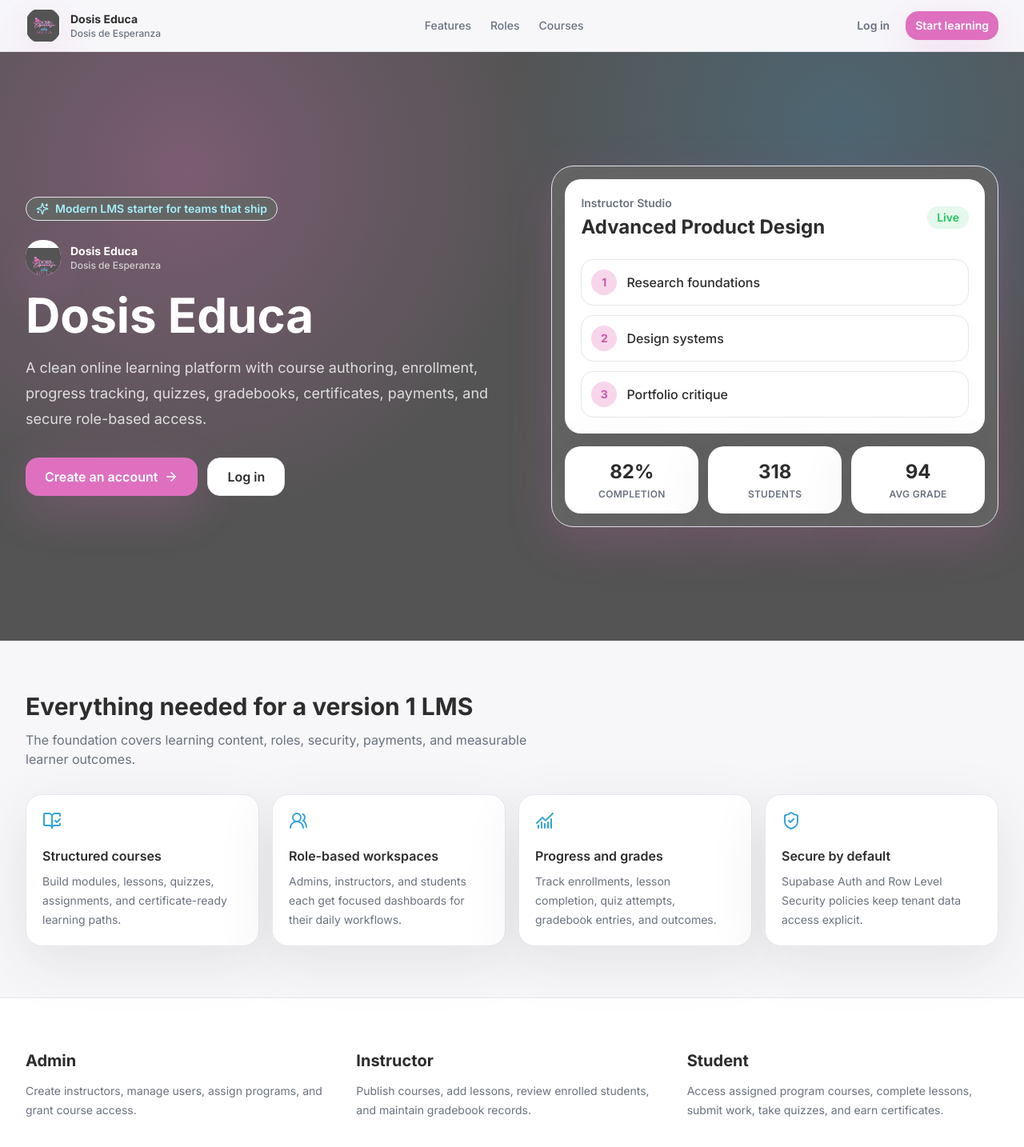
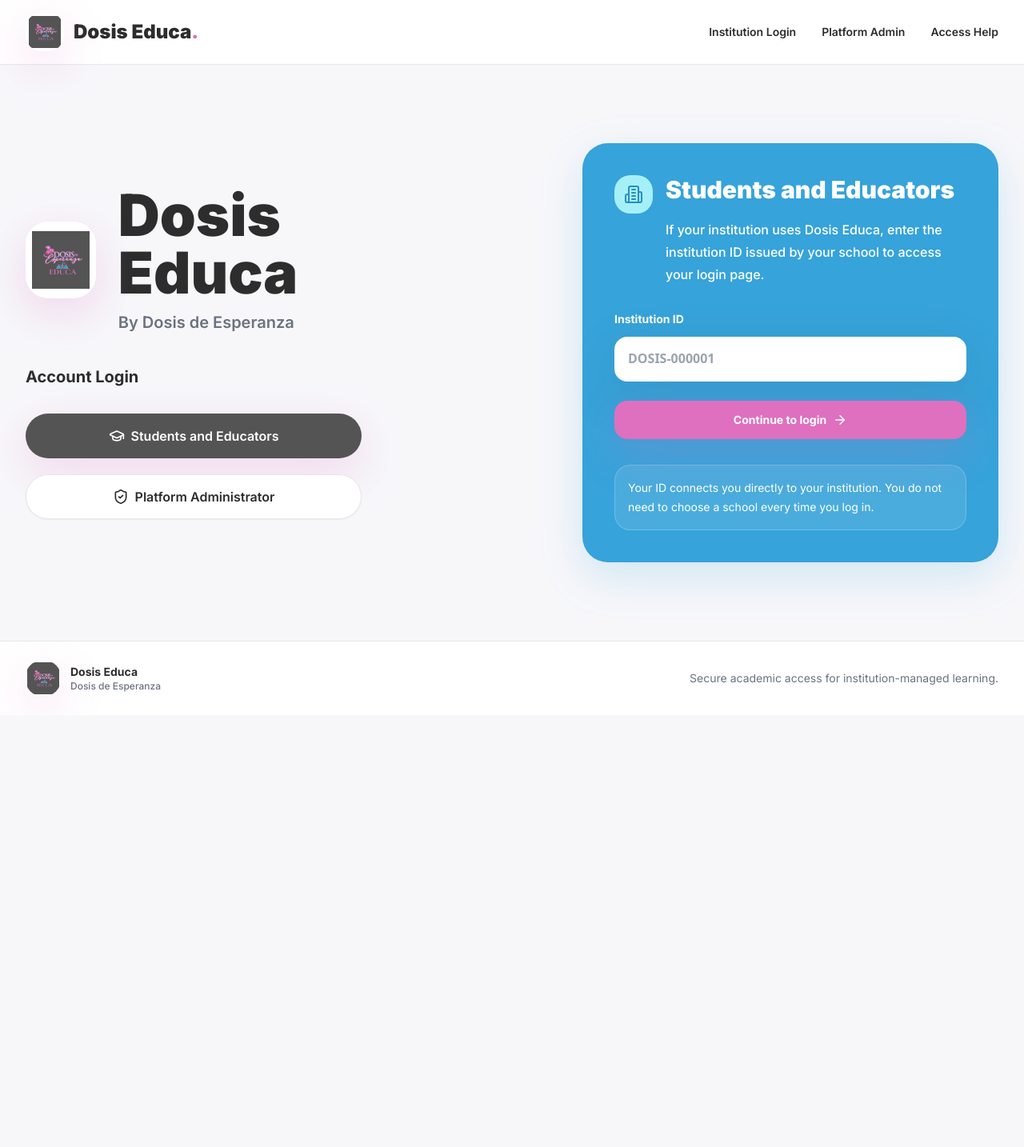
Before and after one commit to angelruizstudio-cpu/KTG-LMS, a Next.js app: page / in a window 1280 px wide. Shown: the top 1434 px of the page at 80% size. After the commit the page ends 894 px from the top, so only its background shows below. Built offline with nearby package versions, Linux system fonts and the light colour scheme; no server answers.

Commit message:
canvas-style-home

```diff
--- a/src/app/auth/login/page.tsx
+++ b/src/app/auth/login/page.tsx
@@ -8,7 +8,7 @@ import { Input } from "@/components/ui/input";
 export default async function LoginPage({
   searchParams
 }: {
-  searchParams: Promise<{ error?: string; next?: string }>;
+  searchParams: Promise<{ error?: string; institutionUserId?: string; next?: string }>;
 }) {
   const params = await searchParams;
 
@@ -35,6 +35,7 @@ export default async function LoginPage({
             placeholder="DOSIS-000001"
             autoCapitalize="characters"
             autoComplete="username"
+            defaultValue={params.institutionUserId ?? ""}
             required
           />
           <Input label="Password" name="password" type="password" autoComplete="current-password" required />
--- a/src/app/page.tsx
+++ b/src/app/page.tsx
@@ -1,146 +1,111 @@
-import { ArrowRight, BookOpenCheck, ChartNoAxesCombined, ShieldCheck, Sparkles, UsersRound } from "lucide-react";
+import { ArrowRight, Building2, GraduationCap, ShieldCheck } from "lucide-react";
+import Image from "next/image";
+import Link from "next/link";
 
 import { BrandLogo } from "@/components/brand-logo";
-import { SiteHeader } from "@/components/layout/site-header";
-import { Card, CardContent } from "@/components/ui/card";
 import { LinkButton } from "@/components/ui/link-button";
 
-const features = [
-  {
-    icon: BookOpenCheck,
-    title: "Structured courses",
-    description: "Build modules, lessons, quizzes, assignments, and certificate-ready learning paths."
-  },
-  {
-    icon: UsersRound,
-    title: "Role-based workspaces",
-    description: "Admins, instructors, and students each get focused dashboards for their daily workflows."
-  },
-  {
-    icon: ChartNoAxesCombined,
-    title: "Progress and grades",
-    description: "Track enrollments, lesson completion, quiz attempts, gradebook entries, and outcomes."
-  },
-  {
-    icon: ShieldCheck,
-    title: "Secure by default",
-    description: "Supabase Auth and Row Level Security policies keep tenant data access explicit."
-  }
-];
+export default function HomePage() {
+  return (
+    <main className="min-h-screen bg-surface text-text-primary">
+      <header className="border-b border-border bg-surface">
+        <div className="mx-auto flex h-20 max-w-7xl items-center justify-between px-5 sm:px-8">
+          <Link className="flex items-center gap-3" href="/">
+            <span className="relative size-12 overflow-hidden rounded-2xl bg-surface shadow-glow">
+              <Image alt="Dosis Educa" className="object-contain p-1" fill priority src="/brand/dosis-educa.png" />
+            </span>
+            <span className="text-2xl font-black tracking-normal text-text-primary">
+              Dosis Educa<span className="text-primary">.</span>
+            </span>
+          </Link>
+          <nav className="hidden items-center gap-8 text-sm font-semibold text-text-primary md:flex">
+            <Link className="hover:text-primary-hover" href="/auth/login">
+              Institution Login
+            </Link>
+            <Link className="hover:text-primary-hover" href="/platform/login">
+              Platform Admin
+            </Link>
+            <Link className="hover:text-primary-hover" href="/auth/register">
+              Access Help
+            </Link>
+          </nav>
+        </div>
+      </header>
 
-export default function LandingPage() {
-  return (
-    <main className="min-h-screen bg-background">
-      <SiteHeader />
-      <section className="relative overflow-hidden bg-sidebar text-text-inverse">
-        <div className="hero-glow absolute inset-0" />
-        <div className="relative mx-auto grid min-h-[calc(100vh-4rem)] max-w-7xl gap-10 px-4 py-16 sm:px-6 lg:grid-cols-[1.05fr_0.95fr] lg:items-center lg:px-8">
-          <div className="max-w-3xl">
-            <div className="mb-6 inline-flex items-center gap-2 rounded-full border border-border bg-sidebar-hover px-3 py-1 text-sm font-semibold text-accent backdrop-blur">
-              <Sparkles size={16} />
-              Modern LMS starter for teams that ship
+      <section className="bg-background">
+        <div className="mx-auto grid min-h-[calc(100vh-5rem)] max-w-7xl items-center gap-12 px-5 py-14 sm:px-8 lg:grid-cols-[1fr_0.95fr]">
+          <div className="mx-auto w-full max-w-[520px] lg:mx-0">
+            <div className="mb-10 flex items-center justify-center gap-7 lg:justify-start">
+              <span className="relative size-24 overflow-hidden rounded-3xl bg-surface shadow-glow">
+                <Image alt="Dosis Educa" className="object-contain p-2" fill priority src="/brand/dosis-educa.png" />
+              </span>
+              <div>
+                <h1 className="text-5xl font-black leading-none text-text-primary sm:text-7xl">Dosis Educa</h1>
+                <p className="mt-3 text-xl font-semibold text-text-secondary">By Dosis de Esperanza</p>
+              </div>
             </div>
-            <BrandLogo className="mb-5" imageClassName="h-16 w-16" inverse />
-            <h1 className="text-5xl font-bold tracking-normal text-text-inverse sm:text-6xl">
-              Dosis Educa
-            </h1>
-            <p className="mt-5 max-w-2xl text-lg leading-8 text-text-inverse opacity-80">
-              A clean online learning platform with course authoring, enrollment, progress tracking,
-              quizzes, gradebooks, certificates, payments, and secure role-based access.
-            </p>
-            <div className="mt-8 flex flex-col gap-3 sm:flex-row">
-              <LinkButton href="/auth/register" size="lg">
-                Create an account
-                <ArrowRight size={18} />
-              </LinkButton>
-              <LinkButton href="/auth/login" variant="secondary" size="lg">
-                Log in
-              </LinkButton>
+
+            <div className="max-w-[420px]">
+              <h2 className="text-xl font-bold text-text-primary">Account Login</h2>
+              <div className="mt-8 grid gap-5">
+                <LinkButton className="h-14 rounded-full bg-sidebar text-base hover:bg-sidebar-hover" href="/auth/login" size="lg">
+                  <GraduationCap size={20} />
+                  Students and Educators
+                </LinkButton>
+                <LinkButton className="h-14 rounded-full text-base" href="/platform/login" size="lg" variant="secondary">
+                  <ShieldCheck size={20} />
+                  Platform Administrator
+                </LinkButton>
+              </div>
             </div>
           </div>
 
-          <div className="grid gap-4 rounded-3xl border border-border bg-sidebar-hover p-4 shadow-glow backdrop-blur">
-            <div className="rounded-2xl bg-surface p-5 text-text-primary shadow-soft">
-              <div className="flex items-center justify-between">
-                <div>
-                  <p className="text-sm font-semibold text-text-secondary">Instructor Studio</p>
-                  <h2 className="mt-1 text-2xl font-bold text-text-primary">Advanced Product Design</h2>
-                </div>
-                <span className="rounded-full bg-success-light px-3 py-1 text-sm font-semibold text-success">Live</span>
-              </div>
-              <div className="mt-6 grid gap-3">
-                {["Research foundations", "Design systems", "Portfolio critique"].map((item, index) => (
-                  <div key={item} className="flex items-center gap-3 rounded-xl border border-border p-3">
-                    <span className="grid size-8 place-items-center rounded-xl bg-primary-light text-sm font-bold text-primary-hover">
-                      {index + 1}
-                    </span>
-                    <span className="font-medium text-text-primary">{item}</span>
-                  </div>
-                ))}
+          <aside className="rounded-[2rem] bg-secondary p-8 text-text-inverse shadow-blueglow sm:p-10 lg:ml-auto lg:w-[520px]">
+            <div className="flex items-start gap-4">
+              <span className="grid size-12 shrink-0 place-items-center rounded-2xl bg-accent text-secondary-hover">
+                <Building2 size={24} />
+              </span>
+              <div>
+                <h2 className="text-3xl font-black leading-tight text-text-inverse">Students and Educators</h2>
+                <p className="mt-4 text-base font-medium leading-7 text-text-inverse/90">
+                  If your institution uses Dosis Educa, enter the institution ID issued by your school to access your
+                  login page.
+                </p>
               </div>
             </div>
-            <div className="grid grid-cols-3 gap-3">
-              {[
-                ["82%", "Completion"],
-                ["318", "Students"],
-                ["94", "Avg grade"]
-              ].map(([value, label]) => (
-                <div key={label} className="rounded-2xl bg-surface p-4 text-center shadow-soft">
-                  <p className="text-2xl font-bold text-text-primary">{value}</p>
-                  <p className="mt-1 text-xs font-semibold uppercase tracking-wide text-text-secondary">{label}</p>
-                </div>
-              ))}
+
+            <form action="/auth/login" className="mt-8 grid gap-3" method="get">
+              <label className="text-sm font-bold text-text-inverse" htmlFor="institutionUserId">
+                Institution ID
+              </label>
+              <input
+                className="h-14 rounded-xl border border-white/20 bg-surface px-4 font-mono text-base font-semibold uppercase text-text-primary outline-none shadow-soft transition placeholder:font-sans placeholder:normal-case placeholder:text-text-secondary/70 focus:border-accent focus:ring-4 focus:ring-accent/30"
+                id="institutionUserId"
+                name="institutionUserId"
+                placeholder="DOSIS-000001"
+              />
+              <button
+                className="mt-3 inline-flex h-12 items-center justify-center gap-2 rounded-xl bg-primary px-5 text-sm font-bold text-text-inverse shadow-glow transition hover:bg-primary-hover"
+                type="submit"
+              >
+                Continue to login
+                <ArrowRight size={18} />
+              </button>
+            </form>
+
+            <div className="mt-8 rounded-2xl border border-white/20 bg-white/10 p-4 text-sm leading-6 text-text-inverse/90">
+              Your ID connects you directly to your institution. You do not need to choose a school every time you log in.
             </div>
-          </div>
+          </aside>
         </div>
       </section>
 
-      <section id="features" className="mx-auto max-w-7xl px-4 py-16 sm:px-6 lg:px-8">
-        <div className="max-w-2xl">
-          <h2 className="text-3xl font-bold text-text-primary">Everything needed for a version 1 LMS</h2>
-          <p className="mt-3 text-text-secondary">
-            The foundation covers learning content, roles, security, payments, and measurable learner outcomes.
-          </p>
+      <footer className="border-t border-border bg-surface">
+        <div className="mx-auto flex max-w-7xl flex-col gap-3 px-5 py-6 text-sm text-text-secondary sm:px-8 md:flex-row md:items-center md:justify-between">
+          <BrandLogo />
+          <p>Secure academic access for institution-managed learning.</p>
         </div>
-        <div className="mt-8 grid gap-4 md:grid-cols-2 lg:grid-cols-4">
-          {features.map((feature) => (
-            <Card key={feature.title}>
-              <CardContent>
-                <feature.icon className="text-secondary" size={24} />
-                <h3 className="mt-5 font-semibold text-text-primary">{feature.title}</h3>
-                <p className="mt-2 text-sm leading-6 text-text-secondary">{feature.description}</p>
-              </CardContent>
-            </Card>
-          ))}
-        </div>
-      </section>
-
-      <section id="roles" className="border-y border-border bg-surface">
-        <div className="mx-auto grid max-w-7xl gap-6 px-4 py-16 sm:px-6 lg:grid-cols-3 lg:px-8">
-          {[
-            ["Admin", "Create instructors, manage users, assign programs, and grant course access."],
-            ["Instructor", "Publish courses, add lessons, review enrolled students, and maintain gradebook records."],
-            ["Student", "Access assigned program courses, complete lessons, submit work, take quizzes, and earn certificates."]
-          ].map(([title, description]) => (
-            <div key={title}>
-              <h3 className="text-xl font-bold text-text-primary">{title}</h3>
-              <p className="mt-3 text-sm leading-6 text-text-secondary">{description}</p>
-            </div>
-          ))}
-        </div>
-      </section>
-
-      <section id="courses" className="mx-auto max-w-7xl px-4 py-16 sm:px-6 lg:px-8">
-        <div className="soft-gradient rounded-3xl border border-border px-6 py-10 shadow-blueglow sm:px-10">
-          <h2 className="text-3xl font-bold">Ready for your first cohort?</h2>
-          <p className="mt-3 max-w-2xl text-text-secondary">
-            Connect Supabase, run the schema, add Stripe keys, and this starter is ready for real course workflows.
-          </p>
-          <LinkButton href="/auth/register" className="mt-7" size="lg">
-            Build your academy
-          </LinkButton>
-        </div>
-      </section>
+      </footer>
     </main>
   );
 }
```
